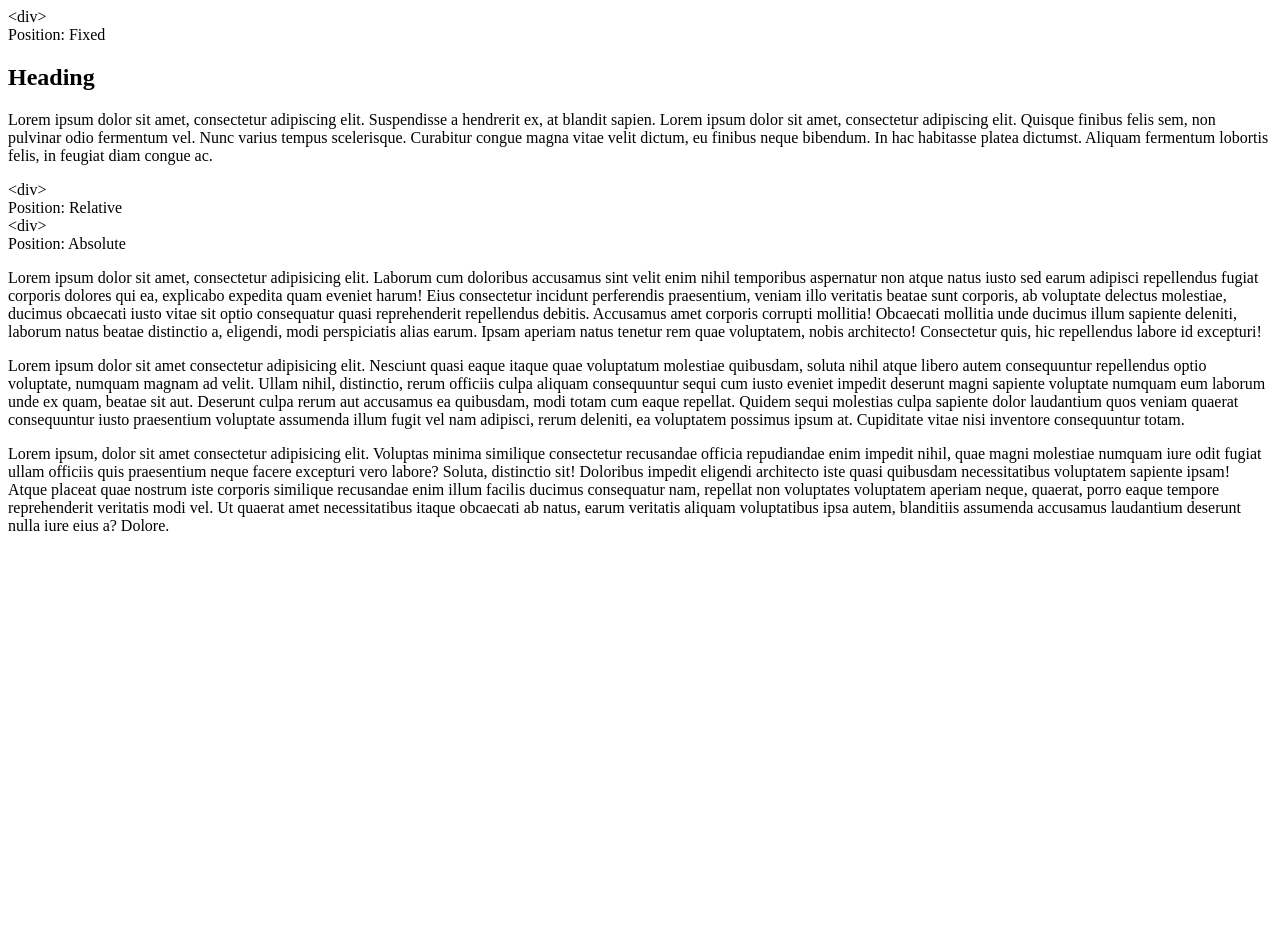
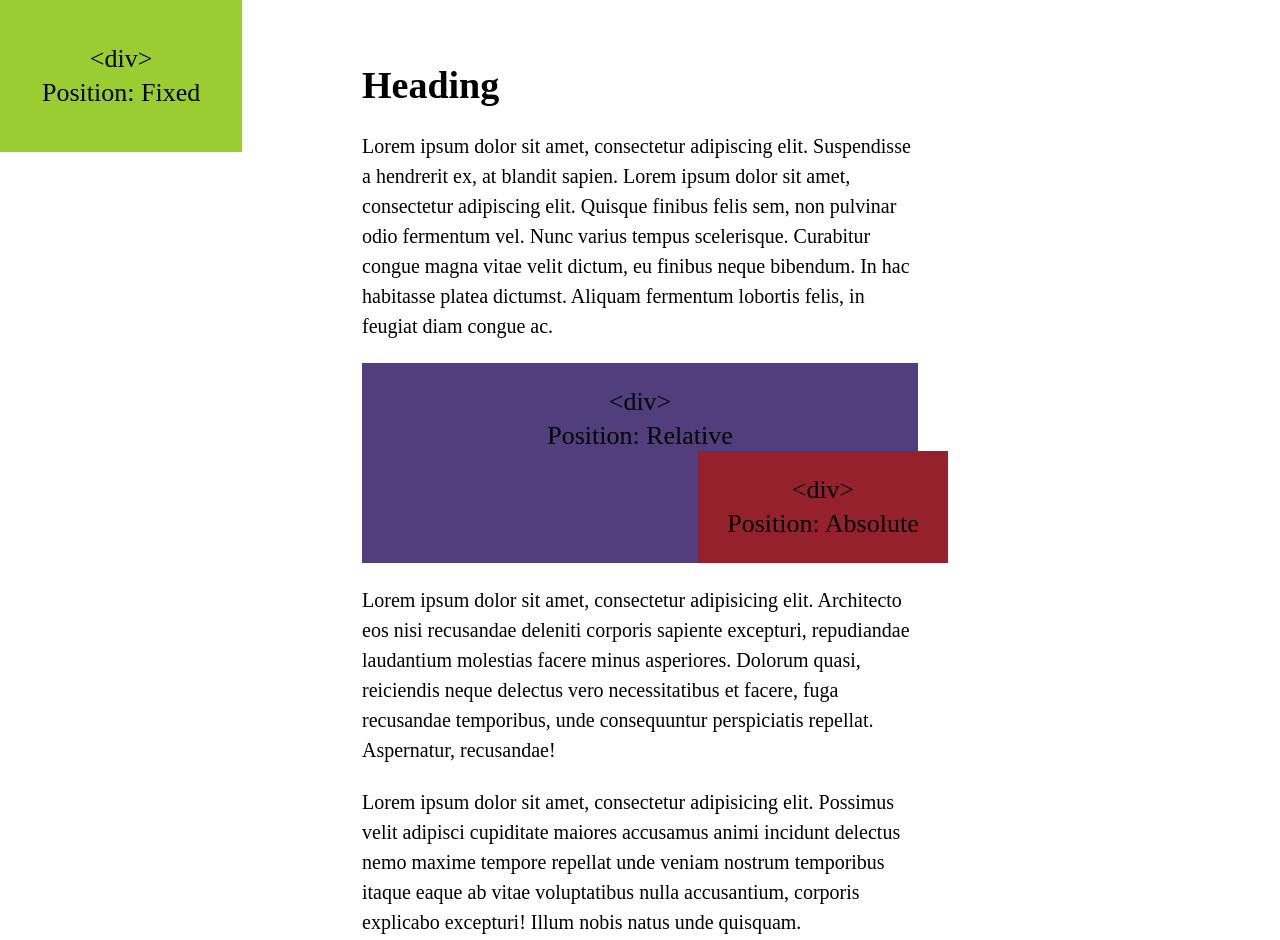
Before and after one commit to obygirl81/Positioning, a plain HTML site: page index.html in a window 1280 px wide. Shown: the top 940 px of the page. Before the commit the page ends 800 px from the top, so only its background shows below. Drawn offline with Linux system fonts and the light colour scheme.

Commit message:
updated style.css file

```diff
--- a/index.html
+++ b/index.html
@@ -32,11 +32,11 @@
         </div>
       </div>
 
-      <p>Lorem ipsum dolor sit amet, consectetur adipisicing elit. Laborum cum doloribus accusamus sint velit enim nihil temporibus aspernatur non atque natus iusto sed earum adipisci repellendus fugiat corporis dolores qui ea, explicabo expedita quam eveniet harum! Eius consectetur incidunt perferendis praesentium, veniam illo veritatis beatae sunt corporis, ab voluptate delectus molestiae, ducimus obcaecati iusto vitae sit optio consequatur quasi reprehenderit repellendus debitis. Accusamus amet corporis corrupti mollitia! Obcaecati mollitia unde ducimus illum sapiente deleniti, laborum natus beatae distinctio a, eligendi, modi perspiciatis alias earum. Ipsam aperiam natus tenetur rem quae voluptatem, nobis architecto! Consectetur quis, hic repellendus labore id excepturi!</p>
+      <p>Lorem ipsum dolor sit amet, consectetur adipisicing elit. Architecto eos nisi recusandae deleniti corporis sapiente excepturi, repudiandae laudantium molestias facere minus asperiores. Dolorum quasi, reiciendis neque delectus vero necessitatibus et facere, fuga recusandae temporibus, unde consequuntur perspiciatis repellat. Aspernatur, recusandae!</p>
 
-      <p>Lorem ipsum dolor sit amet consectetur adipisicing elit. Nesciunt quasi eaque itaque quae voluptatum molestiae quibusdam, soluta nihil atque libero autem consequuntur repellendus optio voluptate, numquam magnam ad velit. Ullam nihil, distinctio, rerum officiis culpa aliquam consequuntur sequi cum iusto eveniet impedit deserunt magni sapiente voluptate numquam eum laborum unde ex quam, beatae sit aut. Deserunt culpa rerum aut accusamus ea quibusdam, modi totam cum eaque repellat. Quidem sequi molestias culpa sapiente dolor laudantium quos veniam quaerat consequuntur iusto praesentium voluptate assumenda illum fugit vel nam adipisci, rerum deleniti, ea voluptatem possimus ipsum at. Cupiditate vitae nisi inventore consequuntur totam.</p>
+      <p>Lorem ipsum dolor sit amet, consectetur adipisicing elit. Possimus velit adipisci cupiditate maiores accusamus animi incidunt delectus nemo maxime tempore repellat unde veniam nostrum temporibus itaque eaque ab vitae voluptatibus nulla accusantium, corporis explicabo excepturi! Illum nobis natus unde quisquam.</p>
 
-      <p>Lorem ipsum, dolor sit amet consectetur adipisicing elit. Voluptas minima similique consectetur recusandae officia repudiandae enim impedit nihil, quae magni molestiae numquam iure odit fugiat ullam officiis quis praesentium neque facere excepturi vero labore? Soluta, distinctio sit! Doloribus impedit eligendi architecto iste quasi quibusdam necessitatibus voluptatem sapiente ipsam! Atque placeat quae nostrum iste corporis similique recusandae enim illum facilis ducimus consequatur nam, repellat non voluptates voluptatem aperiam neque, quaerat, porro eaque tempore reprehenderit veritatis modi vel. Ut quaerat amet necessitatibus itaque obcaecati ab natus, earum veritatis aliquam voluptatibus ipsa autem, blanditiis assumenda accusamus laudantium deserunt nulla iure eius a? Dolore.</p>
+      <p>Lorem, ipsum dolor sit amet consectetur adipisicing elit. At, tempore natus. Voluptas doloremque enim tempore quidem modi obcaecati quo alias, accusamus quod dignissimos voluptate eaque repellendus repellat sit nemo mollitia iure officiis possimus expedita ut. Optio sint laboriosam consequatur voluptates.</p>
 
     </section>
   </div>
--- a/style.css
+++ b/style.css
@@ -0,0 +1,56 @@
+  * {
+      box-sizing: border-box;
+  }
+
+  body {
+    font-size: 26px;
+    line-height: 34px;
+    color: black;
+  }
+
+  #Fixed {
+    position: fixed;
+    top: 0;
+    left: 0;
+    padding: 42px;
+    margin: 0;
+    text-align: center;
+    background: yellowgreen;
+  }
+
+  .wrapper {
+    width: 600px;
+    padding: 22px;
+    margin: 0 auto;
+  }
+
+  h1 {
+    margin-bottom: 22px;
+    font-size: 38px;
+    line-height: 47px;
+  }
+
+  p {
+    margin-bottom: 22px;
+    font-size: 20px;
+    line-height: 30px;
+  }
+
+  #relative {
+    position: relative;
+    height: 200px;
+    padding: 22px;
+    margin-bottom: 22px;
+    text-align: center;
+    background: #523e7c;
+  }
+
+  #absolute {
+    position: absolute;
+    right: -30px;
+    bottom: 0;
+    width: 250px;
+    padding: 22px;
+    text-align: center;
+    background: #95212c;
+  }
```
Also changed, not shown: image/Screen Shot 2020-01-20 at 1.54.46 PM.png (added).
